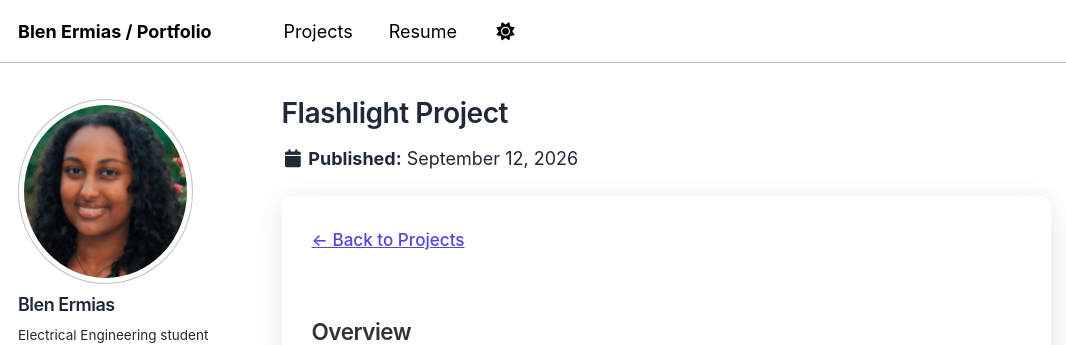
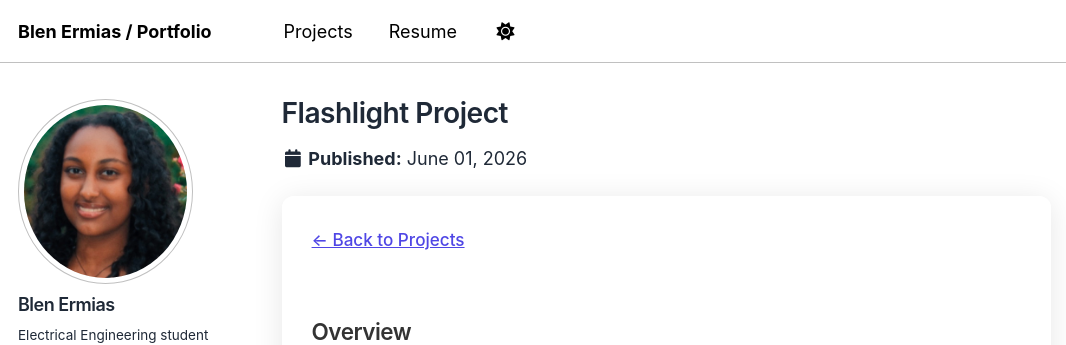
Before and after one commit to Blen-E/Blen-E.github.io, a Jekyll site: the page built from _portfolio/flashlight.md, in a window 1280 px wide and 900 px high. Shown: the top 345 px of the window, without its empty margins (0-1066 px from the left). Built offline with Jekyll 4.4.1, drawn with Linux system fonts in a browser that asks for light colours; a script bundle is joined from its source files by our own code; library files that are not in the unit come from our copies.

Commit message:
Update flashlight.md

```diff
--- a/_portfolio/flashlight.md
+++ b/_portfolio/flashlight.md
@@ -1,5 +1,6 @@
 ---
 title: "Flashlight Project"
+date: 2026-06-01
 collection: portfolio
 excerpt: "Smart flashlight with mutliple LEDs, strobscope function, morse code output and more."
 image: /images/flashlight/flashlight-photo.png
```
